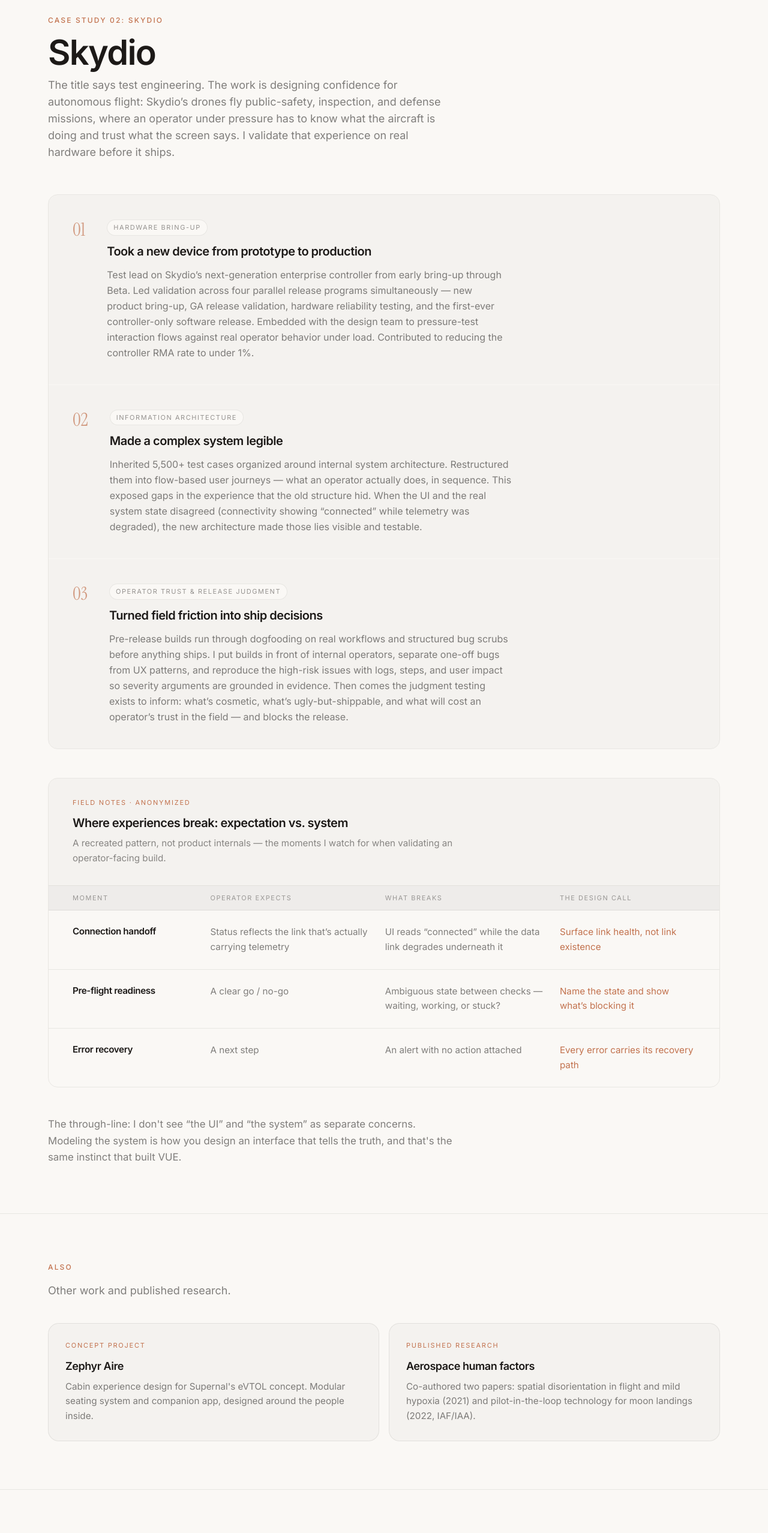
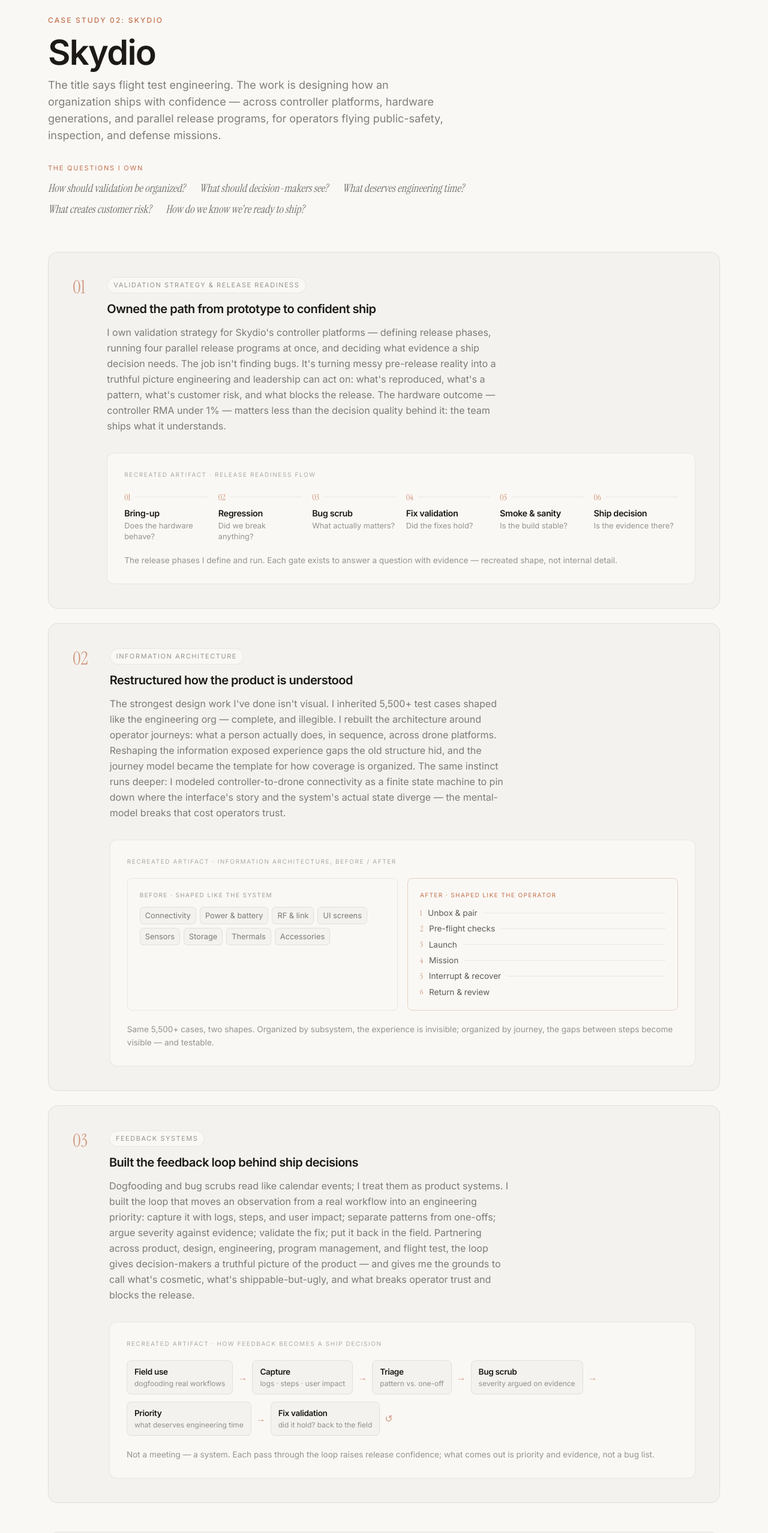
Before and after one commit to illergrayson/portfolio, a Next.js app: page / in a window 1280 px wide. Shown: the part 3980-6536 px from the top of the page at 60% size. Built offline with nearby package versions, Linux system fonts and the light colour scheme.

Commit message:
Reframe Skydio as systems design: ownership copy, 3 recreated artifacts

```diff
--- a/components/About.tsx
+++ b/components/About.tsx
@@ -57,8 +57,8 @@ export default function About() {
                   <span className="text-ink/85">Skydio</span> I work across drone
                   platforms on controller UI/UX, restructuring how complex systems
                   are modeled, documented, and experienced. I map operator workflows,
-                  expose where the UI and the system disagree, and embed with the
-                  design team during hardware bring-up.
+                  expose where the UI and the system disagree, and partner with
+                  product, design, and engineering through hardware bring-up.
                 </p>
               </Reveal>
               <Reveal delay={0.1}>
--- a/components/CaseStudySkydio.tsx
+++ b/components/CaseStudySkydio.tsx
@@ -1,24 +1,49 @@
 import Reveal from "./Reveal";
 
-const contributions = [
-  {
-    no: "01",
-    title: "Took a new device from prototype to production",
-    body: "Test lead on Skydio’s next-generation enterprise controller from early bring-up through Beta. Led validation across four parallel release programs simultaneously — new product bring-up, GA release validation, hardware reliability testing, and the first-ever controller-only software release. Embedded with the design team to pressure-test interaction flows against real operator behavior under load. Contributed to reducing the controller RMA rate to under 1%.",
-    tag: "Hardware bring-up",
-  },
-  {
-    no: "02",
-    title: "Made a complex system legible",
-    body: "Inherited 5,500+ test cases organized around internal system architecture. Restructured them into flow-based user journeys — what an operator actually does, in sequence. This exposed gaps in the experience that the old structure hid. When the UI and the real system state disagreed (connectivity showing “connected” while telemetry was degraded), the new architecture made those lies visible and testable.",
-    tag: "Information architecture",
-  },
-  {
-    no: "03",
-    title: "Turned field friction into ship decisions",
-    body: "Pre-release builds run through dogfooding on real workflows and structured bug scrubs before anything ships. I put builds in front of internal operators, separate one-off bugs from UX patterns, and reproduce the high-risk issues with logs, steps, and user impact so severity arguments are grounded in evidence. Then comes the judgment testing exists to inform: what’s cosmetic, what’s ugly-but-shippable, and what will cost an operator’s trust in the field — and blocks the release.",
-    tag: "Operator trust & release judgment",
-  },
+const questions = [
+  "How should validation be organized?",
+  "What should decision-makers see?",
+  "What deserves engineering time?",
+  "What creates customer risk?",
+  "How do we know we're ready to ship?",
+];
+
+const phases = [
+  { name: "Bring-up", q: "Does the hardware behave?" },
+  { name: "Regression", q: "Did we break anything?" },
+  { name: "Bug scrub", q: "What actually matters?" },
+  { name: "Fix validation", q: "Did the fixes hold?" },
+  { name: "Smoke & sanity", q: "Is the build stable?" },
+  { name: "Ship decision", q: "Is the evidence there?" },
+];
+
+const iaBefore = [
+  "Connectivity",
+  "Power & battery",
+  "RF & link",
+  "UI screens",
+  "Sensors",
+  "Storage",
+  "Thermals",
+  "Accessories",
+];
+
+const iaAfter = [
+  "Unbox & pair",
+  "Pre-flight checks",
+  "Launch",
+  "Mission",
+  "Interrupt & recover",
+  "Return & review",
+];
+
+const loop = [
+  { name: "Field use", d: "dogfooding real workflows" },
+  { name: "Capture", d: "logs · steps · user impact" },
+  { name: "Triage", d: "pattern vs. one-off" },
+  { name: "Bug scrub", d: "severity argued on evidence" },
+  { name: "Priority", d: "what deserves engineering time" },
+  { name: "Fix validation", d: "did it hold? back to the field" },
 ];
 
 const frictions = [
@@ -42,6 +67,28 @@ const frictions = [
   },
 ];
 
+function ArtifactShell({
+  label,
+  caption,
+  children,
+}: {
+  label: string;
+  caption: string;
+  children: React.ReactNode;
+}) {
+  return (
+    <div className="mt-8 rounded-xl border border-line bg-[#FAF8F5] p-6 sm:p-7">
+      <p className="text-[10px] uppercase tracking-[0.16em] text-ink/35">
+        {label}
+      </p>
+      <div className="mt-5">{children}</div>
+      <p className="mt-5 text-[0.85rem] leading-relaxed text-ink/45">
+        {caption}
+      </p>
+    </div>
+  );
+}
+
 export default function CaseStudySkydio() {
   return (
     <section id="skydio" className="scroll-mt-24 border-t border-line px-6 py-20">
@@ -56,37 +103,212 @@ export default function CaseStudySkydio() {
         </Reveal>
         <Reveal delay={0.1}>
           <p className="mt-3 max-w-2xl text-lg text-ink/55">
-            The title says test engineering. The work is designing confidence
-            for autonomous flight: Skydio’s drones fly public-safety,
-            inspection, and defense missions, where an operator under pressure
-            has to know what the aircraft is doing and trust what the screen
-            says. I validate that experience on real hardware before it ships.
+            The title says flight test engineering. The work is designing how an
+            organization ships with confidence — across controller platforms,
+            hardware generations, and parallel release programs, for operators
+            flying public-safety, inspection, and defense missions.
           </p>
         </Reveal>
 
-        <div className="mt-14 space-y-px overflow-hidden rounded-2xl border border-line">
-          {contributions.map((c, i) => (
-            <Reveal key={c.no} delay={i * 0.06}>
-              <div className="bg-ink-50 p-7 sm:p-10">
+        <Reveal delay={0.12}>
+          <div className="mt-8 max-w-3xl">
+            <p className="text-[11px] uppercase tracking-[0.16em] text-accent">
+              The questions I own
+            </p>
+            <div className="mt-3 flex flex-wrap gap-x-6 gap-y-2">
+              {questions.map((q) => (
+                <span
+                  key={q}
+                  className="font-serif text-[1.15rem] italic text-ink/60"
+                >
+                  {q}
+                </span>
+              ))}
+            </div>
+          </div>
+        </Reveal>
+
+        <div className="mt-14 space-y-6">
+          {/* 01 — Validation strategy */}
+          <Reveal>
+            <div className="rounded-2xl border border-line bg-ink-50 p-7 sm:p-10">
               <div className="grid gap-5 sm:grid-cols-[auto_1fr] sm:gap-9">
-                  <span className="font-serif text-3xl text-accent/70">
-                    {c.no}
-                  </span>
+                <span className="font-serif text-3xl text-accent/70">01</span>
                 <div>
                   <span className="inline-block rounded-full border border-line bg-[#FAF8F5] px-2.5 py-1 text-[11px] uppercase tracking-[0.14em] text-ink/45">
-                      {c.tag}
+                    Validation strategy & release readiness
                   </span>
                   <h3 className="mt-3 max-w-2xl text-xl font-semibold tracking-tight text-ink">
-                      {c.title}
+                    Owned the path from prototype to confident ship
                   </h3>
                   <p className="mt-3 max-w-2xl text-[1.0rem] leading-relaxed text-ink/55">
-                      {c.body}
+                    I own validation strategy for Skydio&apos;s controller
+                    platforms — defining release phases, running four parallel
+                    release programs at once, and deciding what evidence a ship
+                    decision needs. The job isn&apos;t finding bugs. It&apos;s
+                    turning messy pre-release reality into a truthful picture
+                    engineering and leadership can act on: what&apos;s
+                    reproduced, what&apos;s a pattern, what&apos;s customer
+                    risk, and what blocks the release. The hardware outcome —
+                    controller RMA under 1% — matters less than the decision
+                    quality behind it: the team ships what it understands.
                   </p>
+
+                  <ArtifactShell
+                    label="Recreated artifact · Release readiness flow"
+                    caption="The release phases I define and run. Each gate exists to answer a question with evidence — recreated shape, not internal detail."
+                  >
+                    <div className="grid gap-4 sm:grid-cols-3 lg:grid-cols-6">
+                      {phases.map((p, i) => (
+                        <div key={p.name} className="relative">
+                          <div className="flex items-center gap-2">
+                            <span className="font-serif text-sm text-accent/80">
+                              {String(i + 1).padStart(2, "0")}
+                            </span>
+                            <span className="hidden h-px flex-1 bg-line lg:block" />
+                          </div>
+                          <p className="mt-1.5 text-[0.9rem] font-semibold tracking-tight text-ink">
+                            {p.name}
+                          </p>
+                          <p className="mt-0.5 text-[0.8rem] leading-snug text-ink/45">
+                            {p.q}
+                          </p>
+                        </div>
+                      ))}
+                    </div>
+                  </ArtifactShell>
                 </div>
               </div>
             </div>
           </Reveal>
+
+          {/* 02 — Information architecture */}
+          <Reveal>
+            <div className="rounded-2xl border border-line bg-ink-50 p-7 sm:p-10">
+              <div className="grid gap-5 sm:grid-cols-[auto_1fr] sm:gap-9">
+                <span className="font-serif text-3xl text-accent/70">02</span>
+                <div>
+                  <span className="inline-block rounded-full border border-line bg-[#FAF8F5] px-2.5 py-1 text-[11px] uppercase tracking-[0.14em] text-ink/45">
+                    Information architecture
+                  </span>
+                  <h3 className="mt-3 max-w-2xl text-xl font-semibold tracking-tight text-ink">
+                    Restructured how the product is understood
+                  </h3>
+                  <p className="mt-3 max-w-2xl text-[1.0rem] leading-relaxed text-ink/55">
+                    The strongest design work I&apos;ve done isn&apos;t visual.
+                    I inherited 5,500+ test cases shaped like the engineering
+                    org — complete, and illegible. I rebuilt the architecture
+                    around operator journeys: what a person actually does, in
+                    sequence, across drone platforms. Reshaping the information
+                    exposed experience gaps the old structure hid, and the
+                    journey model became the template for how coverage is
+                    organized. The same instinct runs deeper: I modeled
+                    controller-to-drone connectivity as a finite state machine
+                    to pin down where the interface&apos;s story and the
+                    system&apos;s actual state diverge — the mental-model breaks
+                    that cost operators trust.
+                  </p>
+
+                  <ArtifactShell
+                    label="Recreated artifact · Information architecture, before / after"
+                    caption="Same 5,500+ cases, two shapes. Organized by subsystem, the experience is invisible; organized by journey, the gaps between steps become visible — and testable."
+                  >
+                    <div className="grid gap-4 md:grid-cols-2">
+                      <div className="rounded-lg border border-line p-5">
+                        <p className="text-[10px] uppercase tracking-[0.14em] text-ink/40">
+                          Before · shaped like the system
+                        </p>
+                        <div className="mt-3 flex flex-wrap gap-1.5">
+                          {iaBefore.map((m) => (
+                            <span
+                              key={m}
+                              className="rounded-md border border-line bg-ink-50 px-2 py-1 text-[0.8rem] text-ink/55"
+                            >
+                              {m}
+                            </span>
                           ))}
+                        </div>
+                      </div>
+                      <div className="rounded-lg border border-accent/30 p-5">
+                        <p className="text-[10px] uppercase tracking-[0.14em] text-accent">
+                          After · shaped like the operator
+                        </p>
+                        <div className="mt-3 space-y-1.5">
+                          {iaAfter.map((s, i) => (
+                            <div key={s} className="flex items-center gap-2.5">
+                              <span className="font-serif text-[0.8rem] text-accent/80">
+                                {i + 1}
+                              </span>
+                              <span className="text-[0.85rem] text-ink/70">
+                                {s}
+                              </span>
+                              {i < iaAfter.length - 1 ? (
+                                <span className="h-px flex-1 bg-line" />
+                              ) : null}
+                            </div>
+                          ))}
+                        </div>
+                      </div>
+                    </div>
+                  </ArtifactShell>
+                </div>
+              </div>
+            </div>
+          </Reveal>
+
+          {/* 03 — Feedback systems */}
+          <Reveal>
+            <div className="rounded-2xl border border-line bg-ink-50 p-7 sm:p-10">
+              <div className="grid gap-5 sm:grid-cols-[auto_1fr] sm:gap-9">
+                <span className="font-serif text-3xl text-accent/70">03</span>
+                <div>
+                  <span className="inline-block rounded-full border border-line bg-[#FAF8F5] px-2.5 py-1 text-[11px] uppercase tracking-[0.14em] text-ink/45">
+                    Feedback systems
+                  </span>
+                  <h3 className="mt-3 max-w-2xl text-xl font-semibold tracking-tight text-ink">
+                    Built the feedback loop behind ship decisions
+                  </h3>
+                  <p className="mt-3 max-w-2xl text-[1.0rem] leading-relaxed text-ink/55">
+                    Dogfooding and bug scrubs read like calendar events; I treat
+                    them as product systems. I built the loop that moves an
+                    observation from a real workflow into an engineering
+                    priority: capture it with logs, steps, and user impact;
+                    separate patterns from one-offs; argue severity against
+                    evidence; validate the fix; put it back in the field.
+                    Partnering across product, design, engineering, program
+                    management, and flight test, the loop gives decision-makers
+                    a truthful picture of the product — and gives me the grounds
+                    to call what&apos;s cosmetic, what&apos;s
+                    shippable-but-ugly, and what breaks operator trust and
+                    blocks the release.
+                  </p>
+
+                  <ArtifactShell
+                    label="Recreated artifact · How feedback becomes a ship decision"
+                    caption="Not a meeting — a system. Each pass through the loop raises release confidence; what comes out is priority and evidence, not a bug list."
+                  >
+                    <div className="flex flex-wrap items-center gap-y-3">
+                      {loop.map((n, i) => (
+                        <div key={n.name} className="flex items-center">
+                          <div className="rounded-lg border border-line bg-ink-50 px-3 py-2">
+                            <p className="text-[0.85rem] font-semibold tracking-tight text-ink">
+                              {n.name}
+                            </p>
+                            <p className="mt-0.5 text-[0.75rem] leading-snug text-ink/45">
+                              {n.d}
+                            </p>
+                          </div>
+                          <span className="px-2 text-accent/70" aria-hidden>
+                            {i < loop.length - 1 ? "→" : "↺"}
+                          </span>
+                        </div>
+                      ))}
+                    </div>
+                  </ArtifactShell>
+                </div>
+              </div>
+            </div>
+          </Reveal>
         </div>
 
         <Reveal delay={0.08}>
@@ -96,7 +318,7 @@ export default function CaseStudySkydio() {
                 Field notes · anonymized
               </p>
               <h3 className="mt-3 text-xl font-semibold tracking-tight text-ink">
-                Where experiences break: expectation vs. system
+                Where mental models break: expectation vs. system
               </h3>
               <p className="mt-2 max-w-2xl text-[0.95rem] leading-relaxed text-ink/50">
                 A recreated pattern, not product internals — the moments I
@@ -152,10 +374,10 @@ export default function CaseStudySkydio() {
 
         <Reveal delay={0.1}>
           <p className="mt-12 max-w-prose text-[1.05rem] leading-relaxed text-ink/55">
-            The through-line: I don&apos;t see &ldquo;the UI&rdquo; and
-            &ldquo;the system&rdquo; as separate concerns. Modeling the system is
-            how you design an interface that tells the truth, and that&apos;s
-            the same instinct that built VUE.
+            The through-line: modeling how a system actually behaves is how you
+            design an interface that tells the truth — and designing how a team
+            learns about its product is how you ship one people can trust.
+            That&apos;s the same instinct that built VUE.
           </p>
         </Reveal>
       </div>
```
Lines whose indentation alone changed are shown as unchanged.
